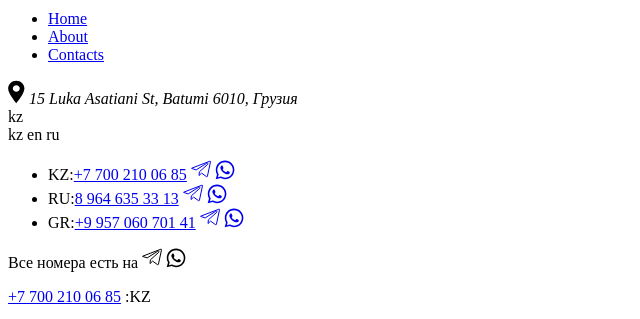
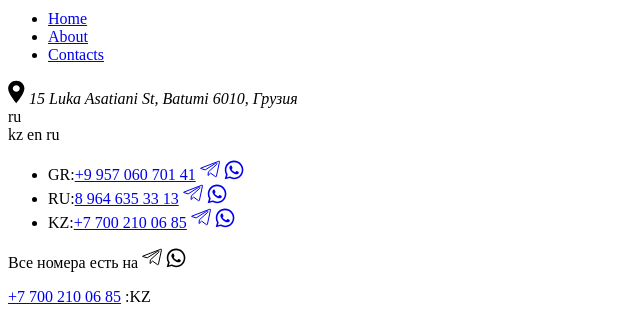
Before and after one commit to Eridiant/estate, a Yii app: template frontend/views/layouts/main.php in a window 1280 px wide. Shown: the part 988-1307 px from the top of the page, without its empty margins (0-640 px from the left). Run offline with PHP 8.4 and a stand-in for Yii, Linux system fonts and the light colour scheme; the template is opened without the code that fills it, so the values that code supplies are empty; some libraries are stand-ins or nearby versions.

Commit message:
fix lang order

```diff
--- a/frontend/views/layouts/template-footer.php
+++ b/frontend/views/layouts/template-footer.php
@@ -121,7 +121,7 @@ use yii\helpers\Url;
                     <ul>
                         <li>
                             <span>
-                                <span>KZ:</span><a href="tel:+77002100685">+7 700 210 06 85</a>
+                                <span>GR:</span><a href="tel:+995706070141">+9 957 060 701 41</a>
                             </span>
                             <span>
                                 <a href="#"><svg width="20" height="20"><use xlink:href="/images/icons.svg#telegram"></use></svg></a>
@@ -139,7 +139,7 @@ use yii\helpers\Url;
                         </li>
                         <li>
                             <span>
-                                <span>GR:</span><a href="tel:+995706070141">+9 957 060 701 41</a>
+                                <span>KZ:</span><a href="tel:+77002100685">+7 700 210 06 85</a>
                             </span>
                             <span>
                                 <a href="#"><svg width="20" height="20"><use xlink:href="/images/icons.svg#telegram"></use></svg></a>
--- a/frontend/views/layouts/template-header.php
+++ b/frontend/views/layouts/template-header.php
@@ -23,7 +23,7 @@ use yii\helpers\Url;
             </div>
             <div class="header-localization michroma">
                 <div class="dropdown">
-                    <div class="select"><span>kz</span></div>
+                    <div class="select"><span>ru</span></div>
                     <div class="dropdown-options">
                         <span>kz</span>
                         <span>en</span>
@@ -34,7 +34,7 @@ use yii\helpers\Url;
                     <ul>
                         <li>
                             <span>
-                                <span>KZ:</span><a href="tel:+77002100685">+7 700 210 06 85</a>
+                                <span>GR:</span><a href="tel:+995706070141">+9 957 060 701 41</a>
                             </span>
                             <span>
                                 <a href="#"><svg width="20" height="20"><use xlink:href="/images/icons.svg#telegram"></use></svg></a>
@@ -52,7 +52,7 @@ use yii\helpers\Url;
                         </li>
                         <li>
                             <span>
-                                <span>GR:</span><a href="tel:+995706070141">+9 957 060 701 41</a>
+                                <span>KZ:</span><a href="tel:+77002100685">+7 700 210 06 85</a>
                             </span>
                             <span>
                                 <a href="#"><svg width="20" height="20"><use xlink:href="/images/icons.svg#telegram"></use></svg></a>
```
